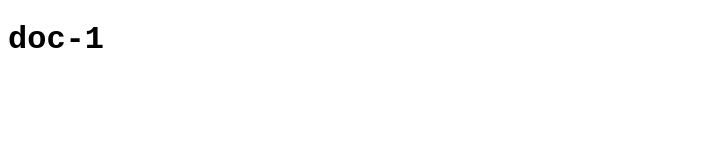
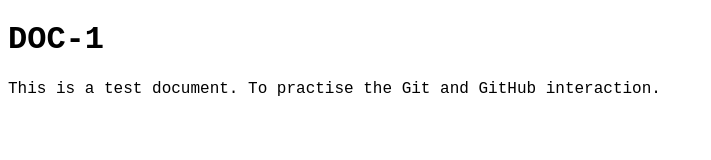
Before and after one commit to JamesEvans-Introba-UK/git_test, a plain HTML site: page index.html in a window 1280 px wide. Shown: the whole page, without its empty margins (0-711 px from the left). Drawn offline with Linux system fonts and the light colour scheme.

Commit message:
added new line in html

```diff
--- a/index.html
+++ b/index.html
@@ -7,6 +7,7 @@
     <link rel="stylesheet" href="style.css">
 </head>
 <body>
-    <h1>doc-1</h1>
+    <h1>DOC-1</h1>
+    <p>This is a test document. To practise the Git and GitHub interaction.</p>
 </body>
 </html>
```
